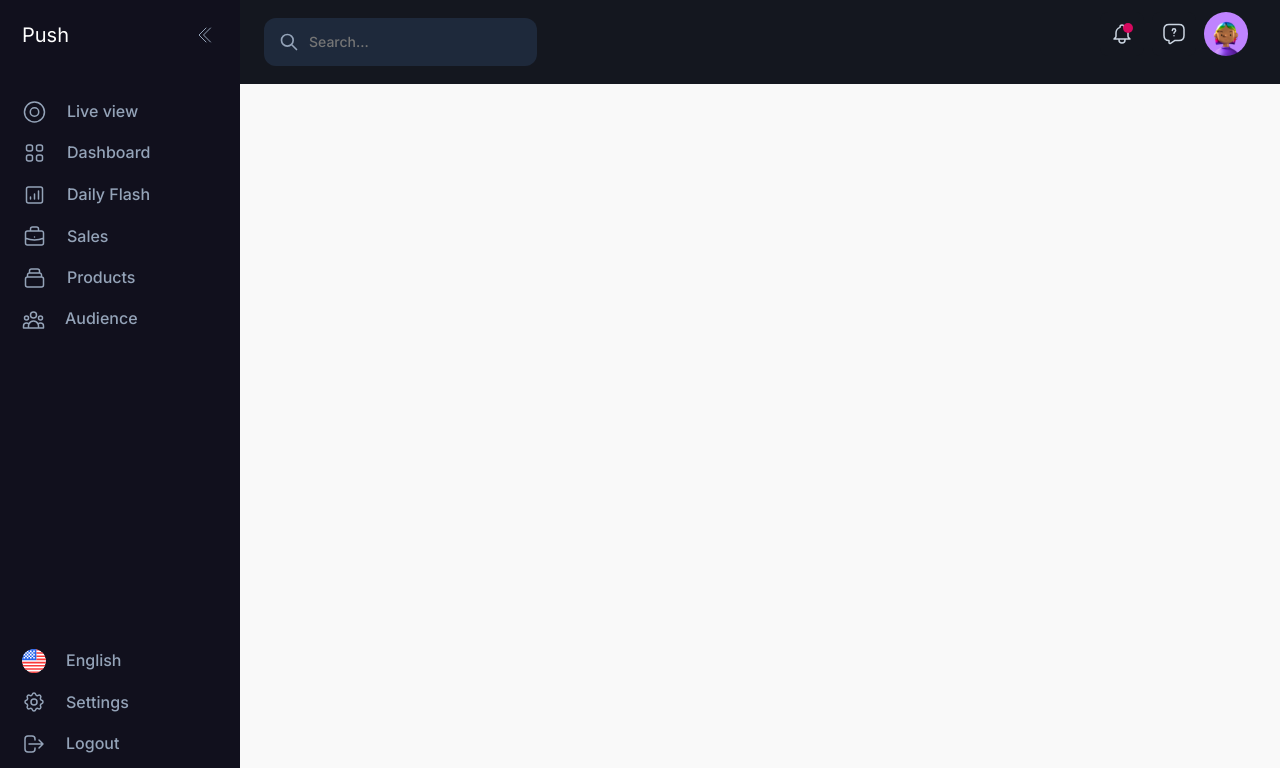
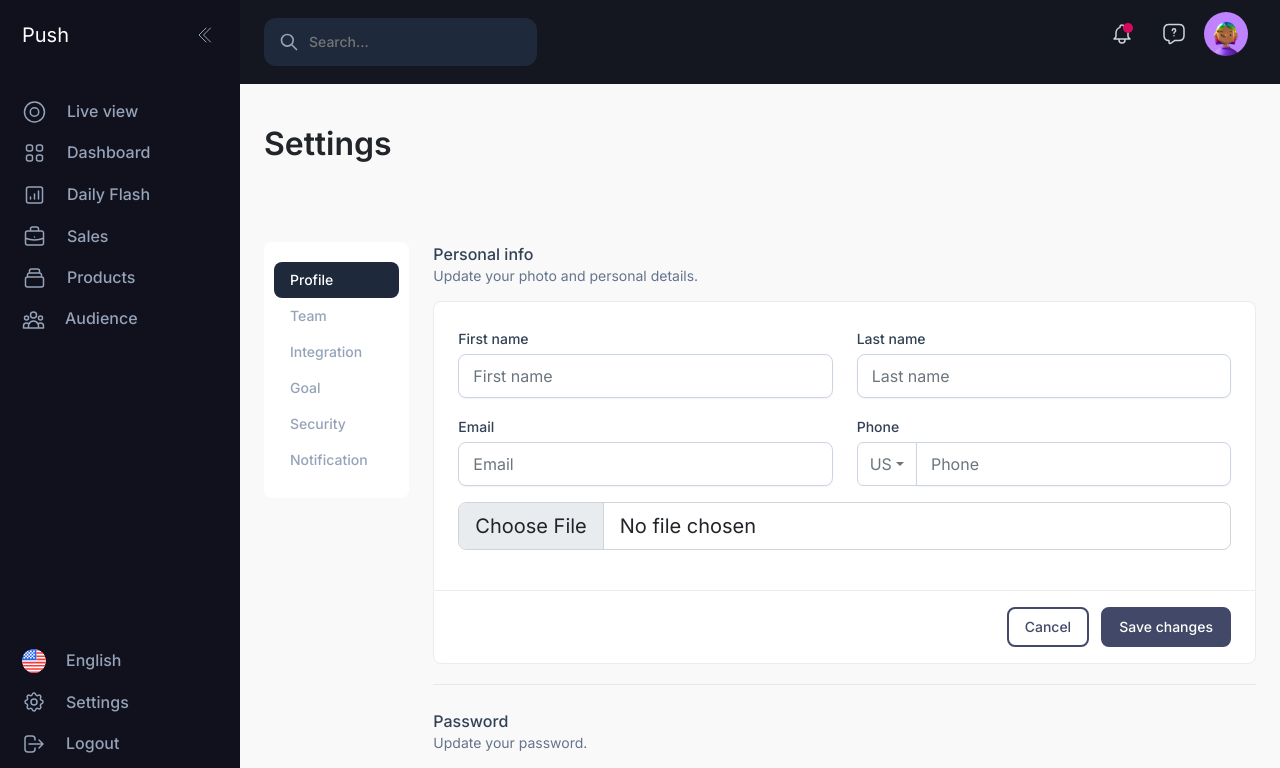
Before and after one commit to Rsuraj143/Push-analytics, a React (Create React App) app: page /setting in a window 1280 px wide. Shown: the top 768 px of the page. Built offline with nearby package versions, Linux system fonts and the light colour scheme.

Commit message:
Setting.js file added

```diff
--- a/src/Pages/Setting.js
+++ b/src/Pages/Setting.js
@@ -1,7 +1,7 @@
 import React from 'react'
 import Header from '../Components/Header/Header'
 import SlideBar from '../Components/SlideBar/SlideBar'
-
+import Settingtab from '../Components/Setting/Settingtab'
 
 
 const Setting = () => {
@@ -9,7 +9,7 @@ const Setting = () => {
     <div>
       <SlideBar/>
       <Header>
-
+      <Settingtab/>
       </Header>
     </div>
   )
```
